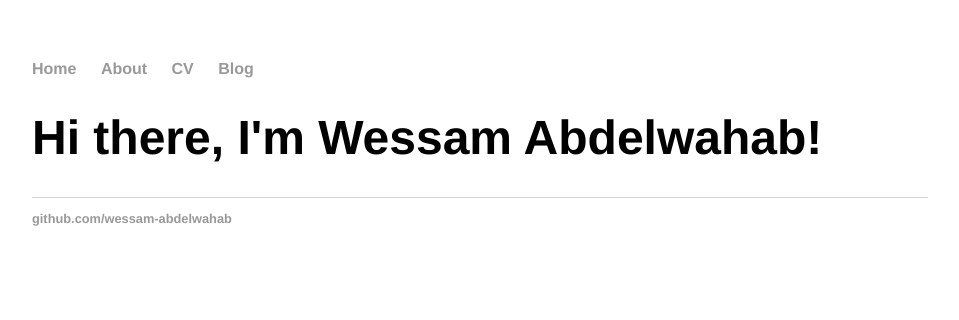
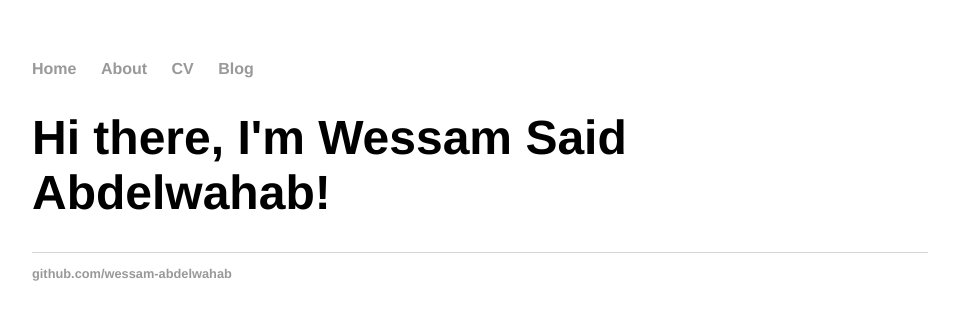
Before and after one commit to wessam-abdelwahab/wessamabdelwahab.github.io, a Jekyll site: the page built from index.html, in a window 1280 px wide. Shown: the top 320 px of the page, without its empty margins (160-1119 px from the left). Built offline with Jekyll 4.4.1, drawn with Linux system fonts in a browser that asks for light colours.

Commit message:
change name

```diff
--- a/index.html
+++ b/index.html
@@ -3,5 +3,5 @@ layout: default
 title: Wessam Abdelwahab
 ---
 <div class="blurb">
-	<h1>Hi there, I'm Wessam Abdelwahab!</h1>
+	<h1>Hi there, I'm Wessam Said Abdelwahab!</h1>
 </div><!-- /.blurb -->
```
